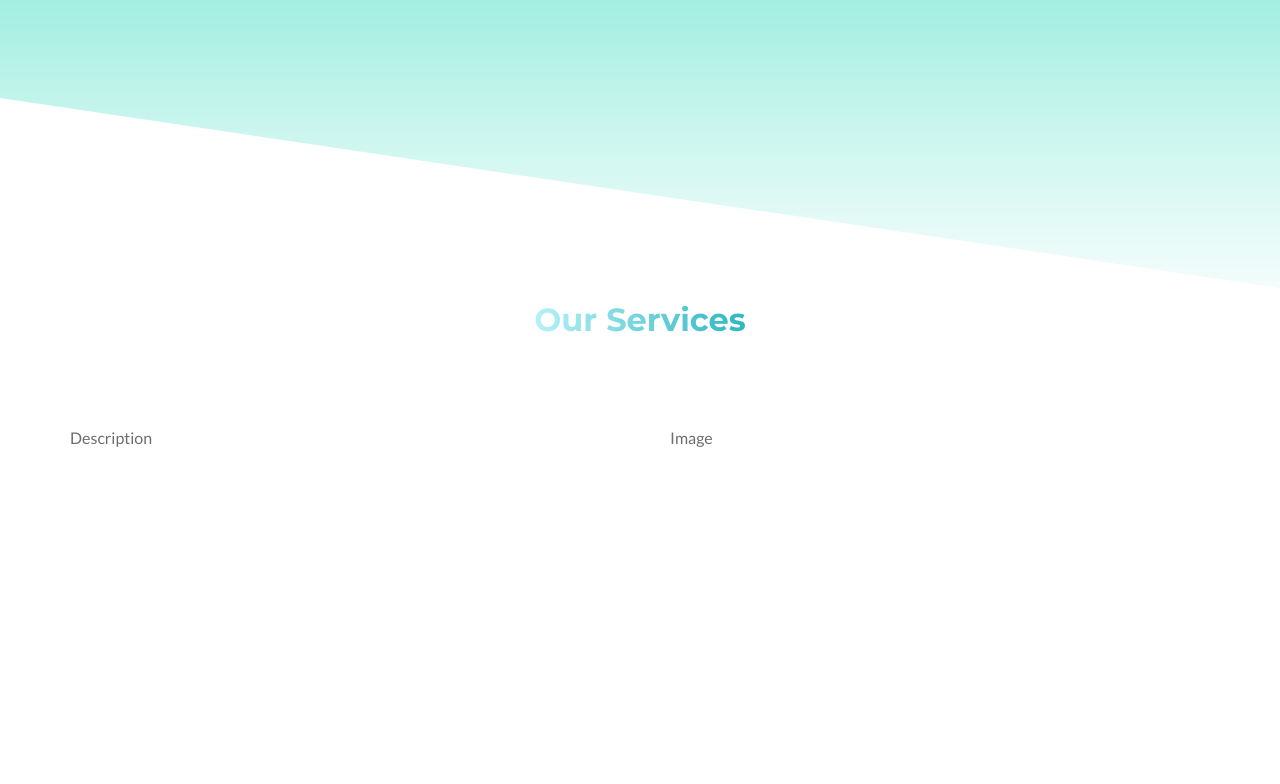
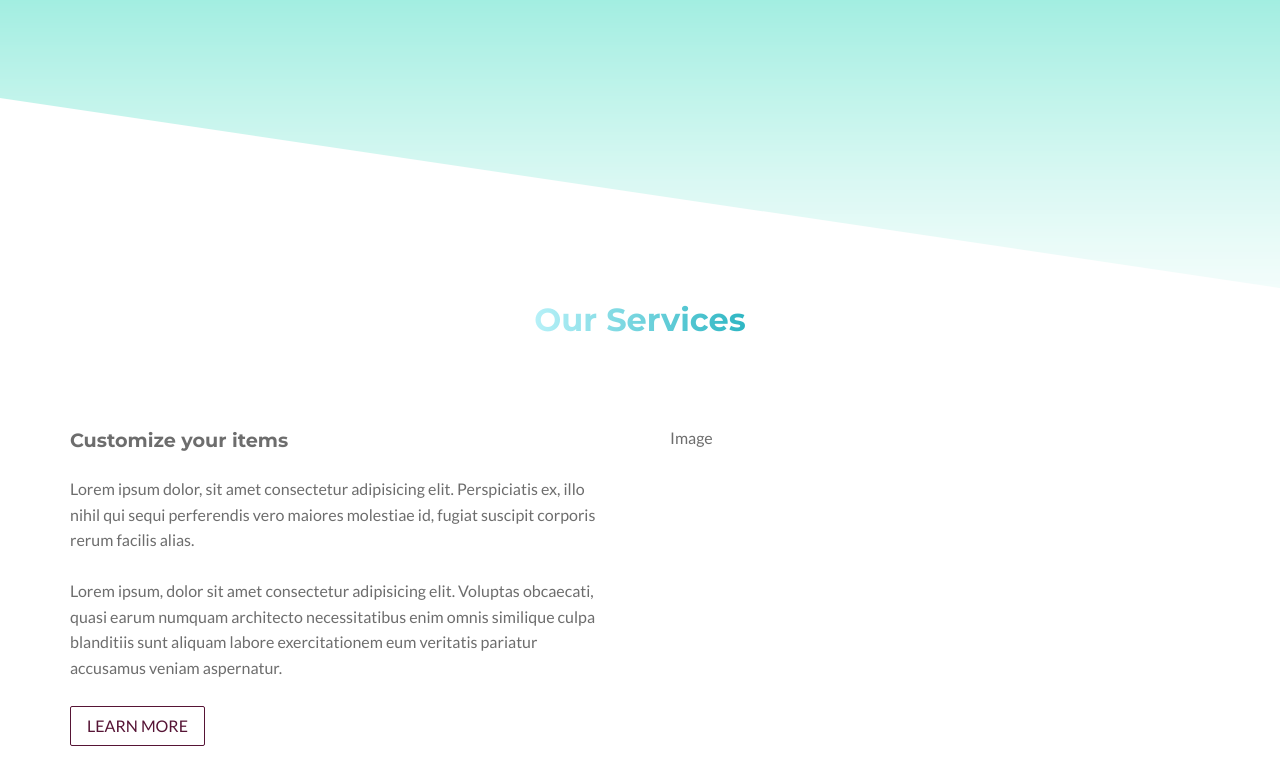
Before and after one commit to Noctturne/BRVO-modding-lp, a website: page index.html in a window 1280 px wide. Shown: the part 396-1180 px from the top of the page. Before the commit the page ends 1097 px from the top, so only its background shows below. Drawn offline with Linux system fonts and the light colour scheme.

Commit message:
Building description services section

```diff
--- a/index.html
+++ b/index.html
@@ -31,7 +31,14 @@
                 </div>
                 <div class="row">
                     <div class="col-1-of-2">
-                        Description
+                        <h2 class="mb-2"> Customize your items </h2>
+                        <p> Lorem ipsum dolor, sit amet consectetur adipisicing elit.
+                            Perspiciatis ex, illo nihil qui sequi perferendis vero maiores molestiae id, fugiat suscipit corporis rerum facilis alias.</p>
+                        <br>
+                        <p> Lorem ipsum, dolor sit amet consectetur adipisicing elit.
+                            Voluptas obcaecati, quasi earum numquam architecto necessitatibus enim omnis similique culpa blanditiis sunt aliquam labore exercitationem eum veritatis pariatur accusamus veniam aspernatur.</p>
+                        <br>
+                        <a href="#" class="btn btn-outline-secondary"> Learn More </a>
                     </div>
                     <div class="col-1-of-2">
                         Image
--- a/src/sass/abstracts/_variables.scss
+++ b/src/sass/abstracts/_variables.scss
@@ -22,11 +22,16 @@ h1, h2, h3, h4{
     font-weight: 700;
 }
 
+
+/* FONT SIZES */
+$default-font-size: 1.6rem;
+
 /* HEADERS FONT SIZE */
 h1{ font-size: 2em; }
-h2{ font-size: 1.5em; }
-h3{ font-size: 1.17em; }
-h2{ font-size: 1em; }
+h2{ font-size: 1.6em; }
+h3{ font-size: 1.4em; }
+h2{ font-size: 1.2em; }
+
 
 // GRID
 $grid-width: 114rem;
--- a/src/sass/base/_utilities.scss
+++ b/src/sass/base/_utilities.scss
@@ -7,4 +7,5 @@
 
 .text-center{ text-align: center; }
 
+.mb-2{ margin-bottom: 2rem; }
 .mb-8{ margin-bottom: 8rem; }
--- /dev/null
+++ b/src/sass/components/_button.scss
@@ -0,0 +1,25 @@
+.btn {
+    font-size: $default-font-size;
+    text-transform: uppercase;
+    text-decoration: none;
+    padding: 0.6rem 1.6rem;
+    display: inline-block;
+    border-radius: 0.2rem;
+    transition: all .2s;
+    position: relative;
+}
+
+.btn-outline-secondary{
+    color: $color-secondary-dark;
+    border: 0.1rem solid $color-secondary-dark;
+
+    &:link,
+    &:visited {
+        color: $color-secondary-dark;
+    }
+
+    &:hover{
+        background-color: $color-secondary-dark;
+        color: $color-white;
+    }
+}
--- a/src/sass/style.scss
+++ b/src/sass/style.scss
@@ -7,6 +7,8 @@
 @import "base/typography";
 @import "base/utilities";
 
+@import "components/button";
+
 @import "layout/grid";
 @import "layout/header";
 
```
Also changed, not shown: src/css/style.css.
